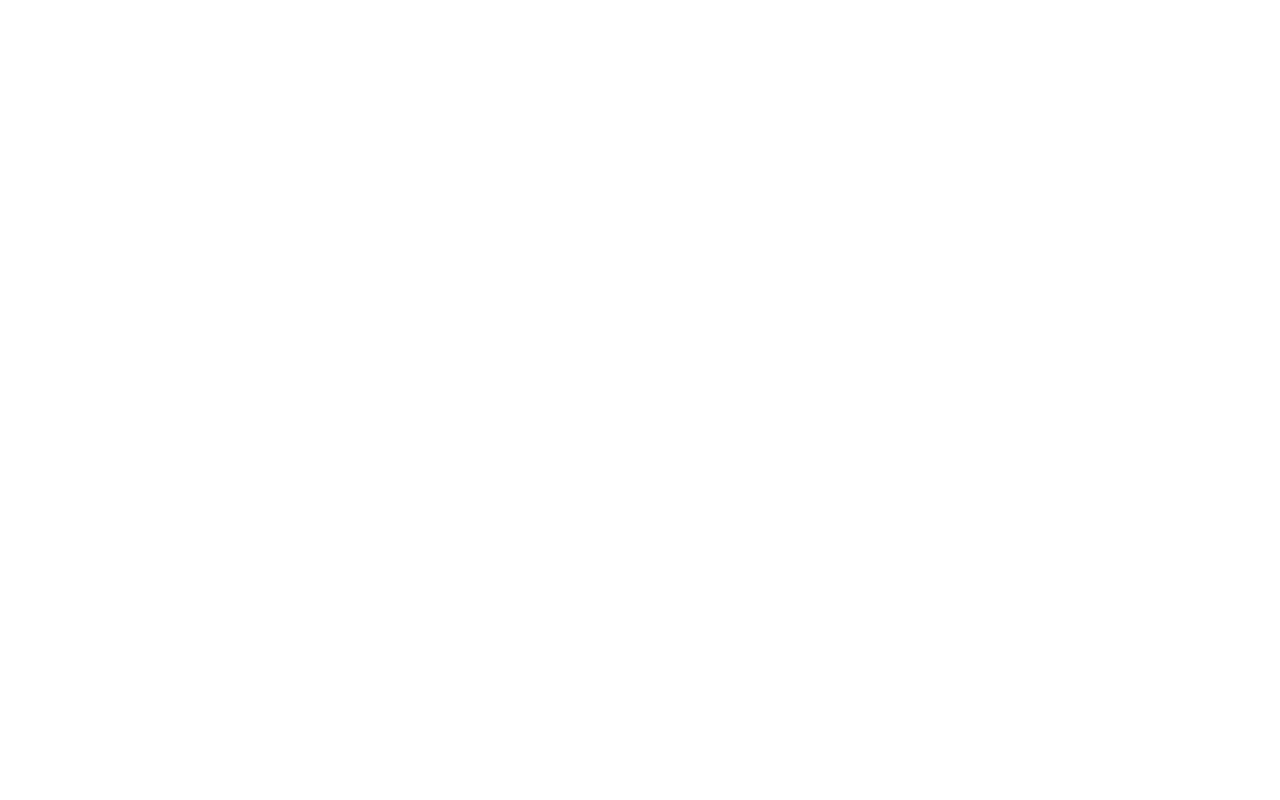
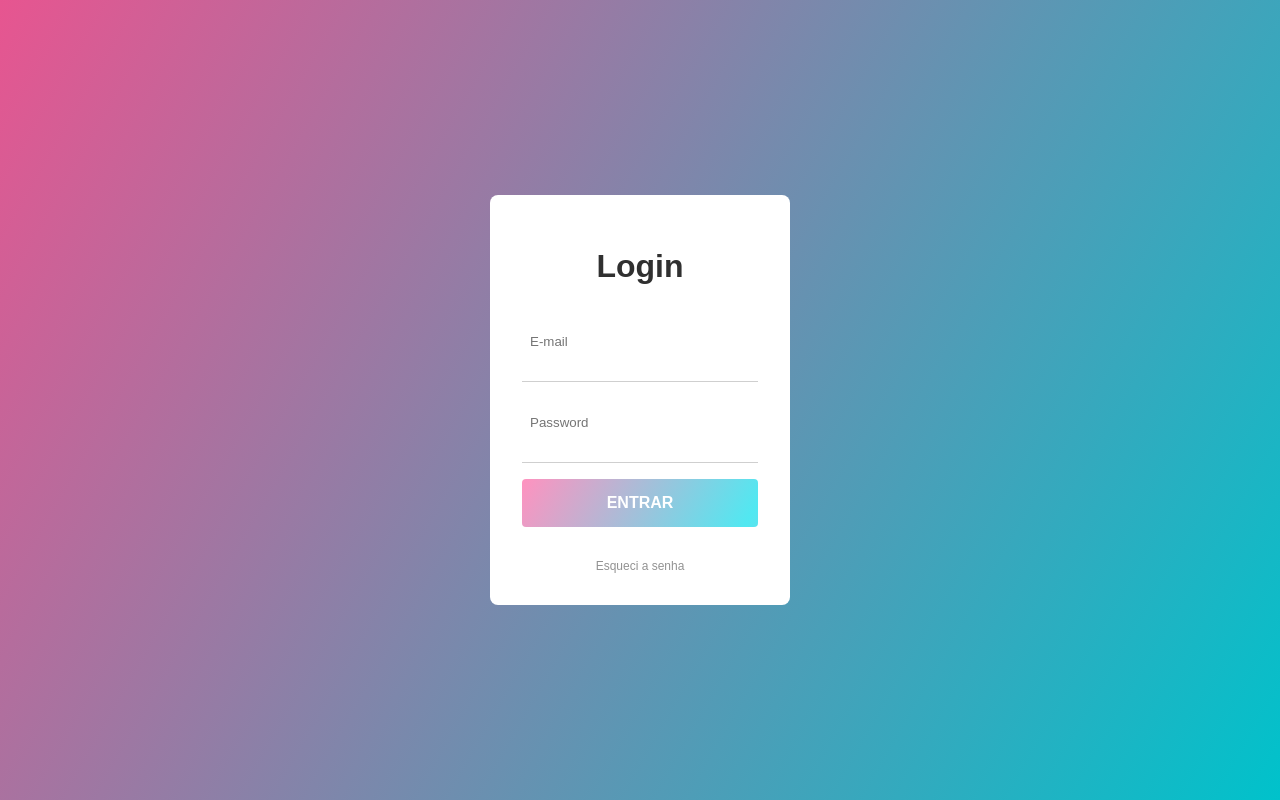
Before and after one commit to LUCASRENAA/formulario-Front, a plain HTML site: page index.html in a window 1280 px wide. Drawn offline with Linux system fonts and the light colour scheme.

Commit message:
CSS adicionado

```diff
--- a/index.html
+++ b/index.html
@@ -2,10 +2,27 @@
 <html lang="en">
 <head>
     <meta charset="UTF-8">
-    <title>Form</title>
+    <meta name="viewport" content="width=device-width, initial-scale=1.0">
+    <link rel="stylesheet" href="style.css">
+    <title>Login</title>
 </head>
 <body>
+    <main class="login">
+        <div class="login_container">
+            <h1 class="login_title">Login</h1>
+            <form action="" class="login_form">
+                <input type="email" class="login_input" placeholder="E-mail">
+                <span class="login_border"></span>
+
+                <input type="password" class="login_input" placeholder="Password">
+                <span class="login_border"></span>
+
+                <button type="submit" class="login_submit">ENTRAR</button>
+                <a class="login_reset" href="#">Esqueci a senha</a>
+            </form>
+        </div>
 
 
+    </main>
 </body>
 </html>
--- a/style.css
+++ b/style.css
@@ -0,0 +1,87 @@
+body{
+    margin: 0;
+    padding: 0;
+    font-family: sans-serif;
+}
+
+.login{
+    height: 100vh;
+    background: linear-gradient(120deg, #e75590, #00c2cb);
+    display: flex;
+    justify-content: center;
+    align-items: center;
+}
+
+.login_container{
+    min-height: 400px;
+    width: 300px;
+    background-color:white;
+    box-sizing: border-box;
+    padding: 32px;
+    border-radius: 8px;
+    display: flex;
+    flex-direction: column;
+    align-items: center;
+}
+
+.login_title{
+    margin-bottom:32px;
+    color:#303030
+}
+
+.login_form{
+    width: 100%;
+    display: flex;
+    flex-direction: column;
+    justify-content: center;
+    align-items: center;
+}
+
+.login_input{
+    height:48px;
+    width:100%;
+    box-sizing: border-box;
+    padding:8px;
+    border:unset;
+    outline:none;
+}
+
+.login_border{
+    height:1px;
+    width:100%;
+    margin:16px;
+    background-color:#cfcfcf;
+    transition: .3s ease-in;
+}
+
+.login_border::after{
+    content: '';
+    display: block;
+    height: 1px;
+    width: 0;
+    margin-bottom: 16px;
+    background: linear-gradient(120deg, #e75590, #00c2cb);
+    transition: .3s ease-in-out;
+}
+
+.login_submit{
+    height:48px;
+    width:100%;
+    outline:none;
+    background: linear-gradient(120deg, #ff92bf, #51e8f1,#FF92BFFF);
+    background-size:200%;
+    margin-bottom: 32px;
+    color: white;
+    font-size:16px;
+    font-weight:bold;
+    border:unset;
+    border-radius: 4px;
+    cursor: pointer;
+    transition: .5s ease-in-out;
+}
+
+.login_reset{
+    font-size:12px;
+    color:#929292;
+    text-decoration:none;
+}
```
